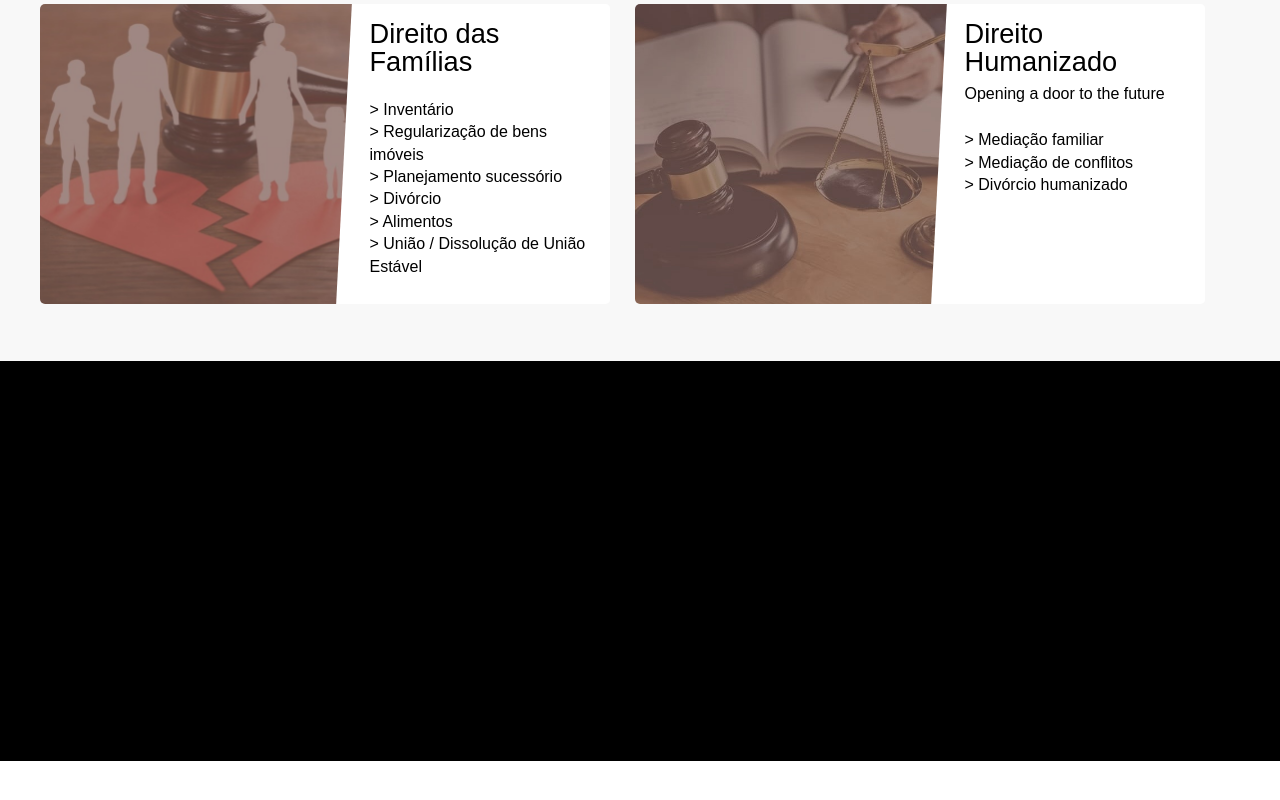
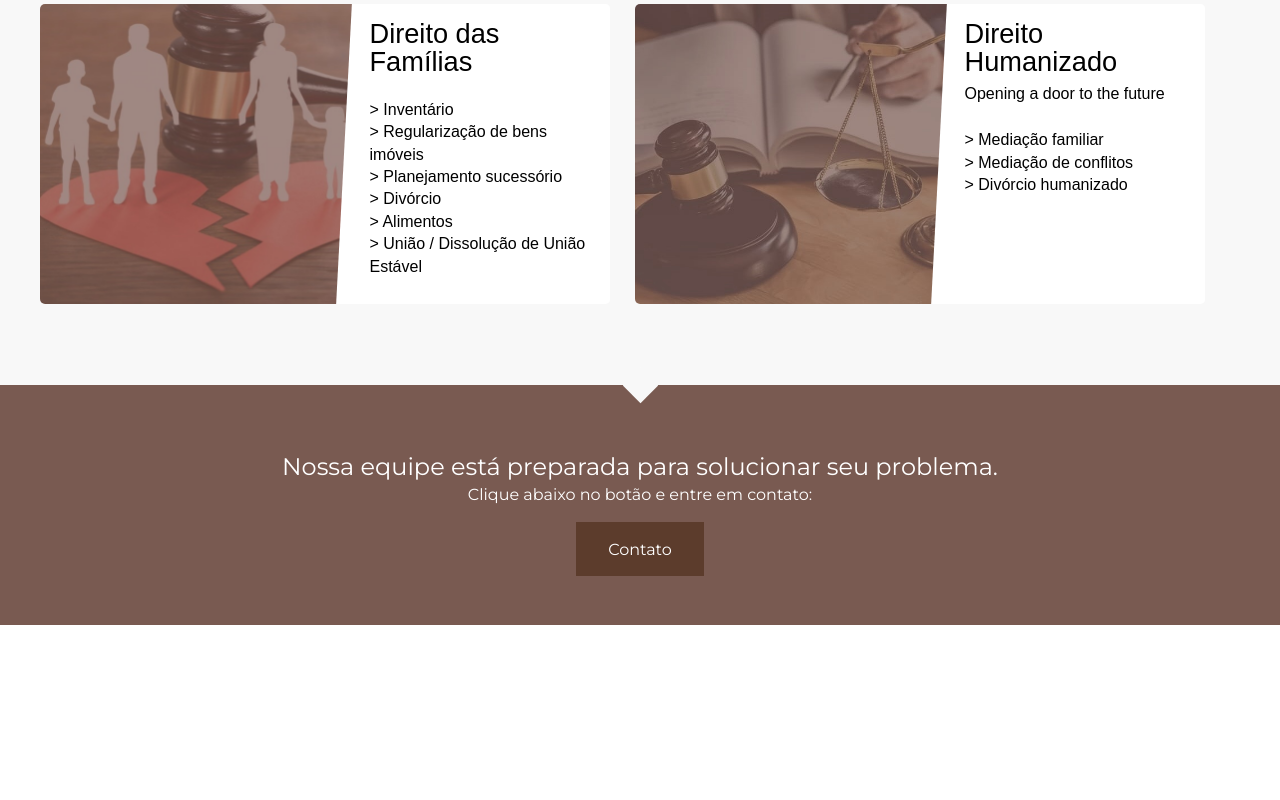
Before and after one commit to henriquepx/mx_advocacy, a React (Vite) app: page / in a window 1280 px wide. Shown: the part 1630-2430 px from the top of the page. Before the commit the page ends 2391 px from the top, so only its background shows below. Built offline with nearby package versions, Linux system fonts and the light colour scheme.

Commit message:
feat: consultoria div and change about main page position

```diff
--- /dev/null
+++ b/src/components/Consulting.jsx
@@ -0,0 +1,54 @@
+import styled from 'styled-components';
+import { fontPrimary } from '../GlobalStyles';
+
+const ContainerConsulting = styled.div`
+    height: 30vh;
+    background-color: #795a51;
+    position: relative;
+
+    display: flex;
+    justify-content: center;
+    align-items: center;
+`
+const PointerToCenter = styled.div`
+    position: absolute;
+    top: -5%;
+    width: 25px;
+    height: 25px;
+    rotate: 45deg;
+    background-color: #f8f8f8;
+`
+const TextConsulting = styled.div`
+    text-align: center;
+    h1 {
+        font-family: ${fontPrimary};
+        color: #fff;
+        font-size: 1.5rem;
+    }
+    p {
+        font-family: ${fontPrimary};
+        color: #fff;
+        font-size: 1rem;
+        margin-bottom: 2rem;
+    }
+    a {
+        font-family: ${fontPrimary};
+        color: #fff;
+        font-size: 1rem;
+        background-color: #5c3c2c;
+        padding: 1.1rem 2rem;
+    }
+`
+
+export const Consulting = () => {
+  return (
+      <ContainerConsulting>
+          <PointerToCenter></PointerToCenter>
+          <TextConsulting>
+              <h1>Nossa equipe está preparada para solucionar seu problema.</h1>
+              <p>Clique abaixo no botão e entre em contato:</p>
+              <a href="#">Contato</a>
+          </TextConsulting>
+    </ContainerConsulting>
+  )
+}
--- a/src/pages/MainPage.jsx
+++ b/src/pages/MainPage.jsx
@@ -4,6 +4,8 @@ import Header from '../sections/Header';
 import MainPagePrincipal from '../sections/MainPage/MainPagePrincipal';
 import AboutMainPage from '../sections/MainPage/AboutMainPage';
 import Areas from '../sections/MainPage/Areas';
+import { Consulting } from '../components/Consulting';
+import { Team } from '../sections/MainPage/Team';
 
 const ContainerMainPage = styled.div`
 
@@ -16,6 +18,8 @@ const MainPage = () => {
         <MainPagePrincipal />
         <AboutMainPage />
         <Areas />
+        <Consulting />
+        <Team />
         <Footer />
       </ContainerMainPage>
   )
--- a/src/sections/MainPage/AboutMainPage.jsx
+++ b/src/sections/MainPage/AboutMainPage.jsx
@@ -16,7 +16,7 @@ const TextAboutMainPage = styled.div`
   position: relative;
   z-index: 100;
   left: 0;
-  width: 47%;
+  width: 43%;
   height: 65%;
   background-color: #ffffff;
 `;
@@ -24,7 +24,7 @@ const TextsAbout = styled.div`
   position: absolute;
   right: 0;
   text-align: left;
-  padding: 1.2rem 1.5rem;
+  padding: 1.5rem 3rem;
   h2 {
     font-family: ${fontPrimary};
     color: #000;
--- a/src/sections/MainPage/Areas.jsx
+++ b/src/sections/MainPage/Areas.jsx
@@ -22,6 +22,7 @@ const ContainerCardAreas = styled.div`
   display: flex;
   flex-wrap: wrap;
   gap: 25px;
+  margin-bottom: 1.5rem;
 `
 
 const Areas = () => {
--- /dev/null
+++ b/src/sections/MainPage/Team.jsx
@@ -0,0 +1,15 @@
+import styled from 'styled-components';
+
+const EquipeContainer = styled.div`
+    height: 80vh;
+    background-color: #fff;
+`
+
+export const Team = () => {
+  return (
+      <EquipeContainer>
+
+
+    </EquipeContainer>
+  )
+}
```
